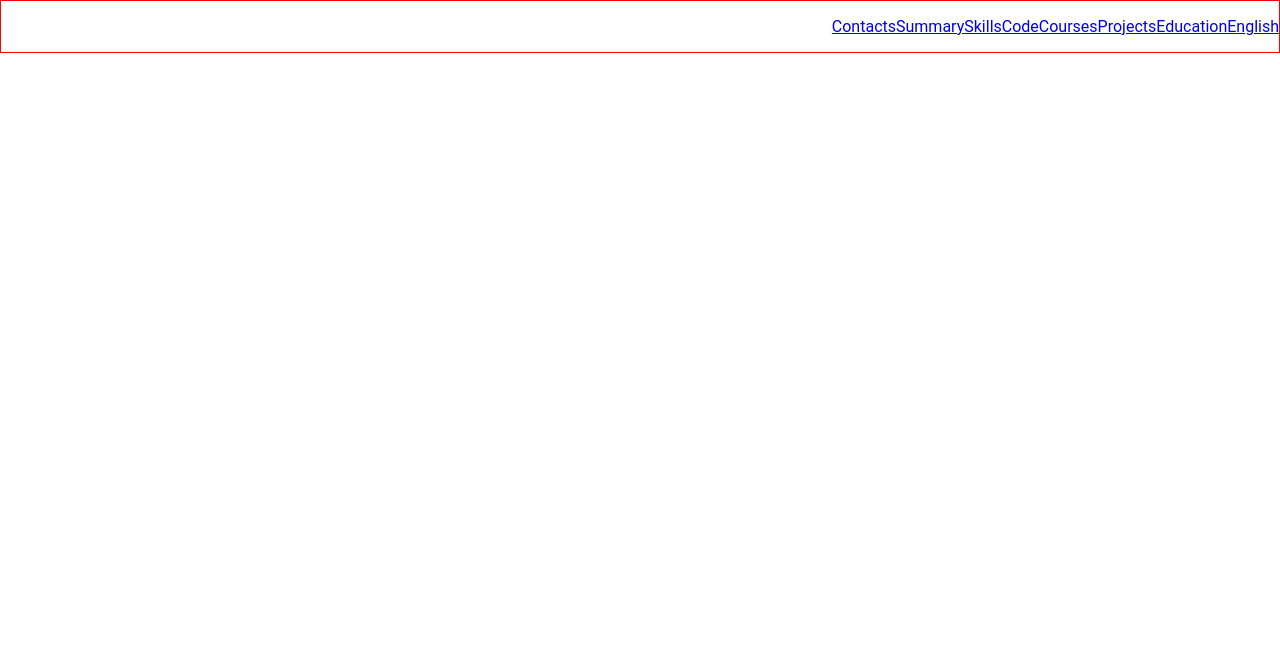
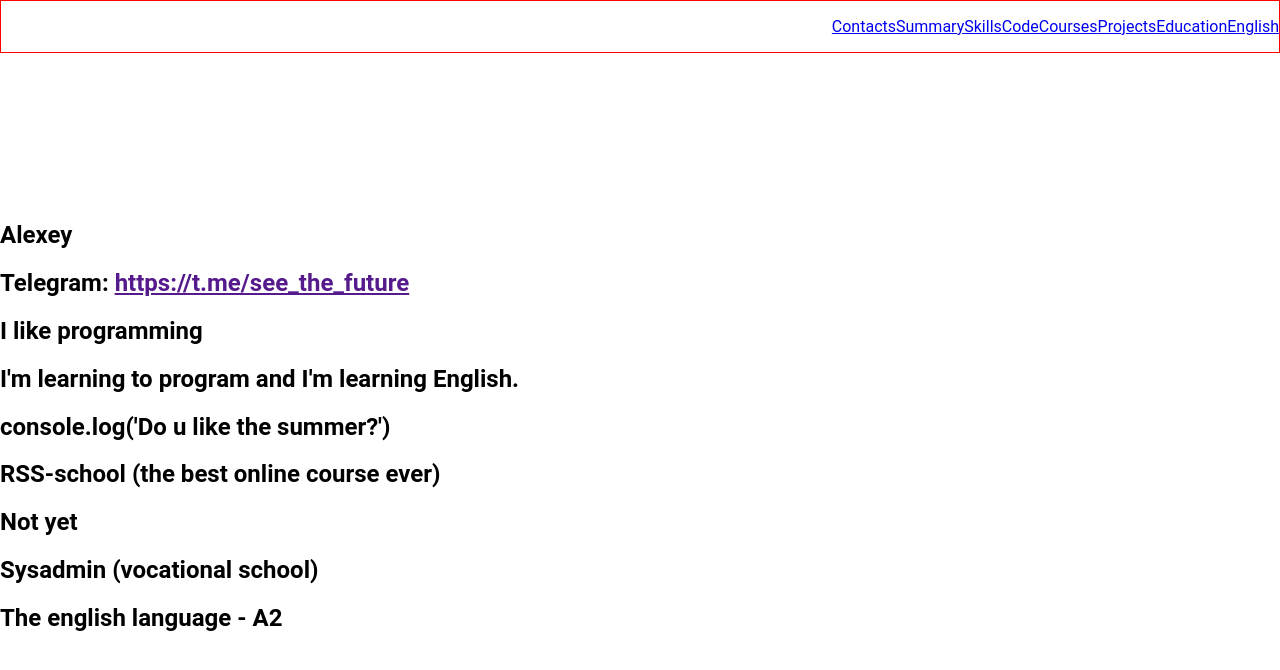
Before and after one commit to AtesiT/rsschool-cv, a plain HTML site: page index.html in a window 1280 px wide. Drawn offline with Linux system fonts and the light colour scheme; a web font is replaced by a local one.

Commit message:
feat: add section and description main

```diff
--- a/index.html
+++ b/index.html
@@ -31,7 +31,51 @@
 
     <main>
         <div class="container">
-
+            <section class="section" id="profile" class="section-title">
+                <h1>
+                    Alexey
+                </h1>
+            </section>
+            <section class="section" id="contacts" class="section-title">
+                <h2>
+                    Telegram: <a href="">https://t.me/see_the_future</a>
+                </h2>
+            </section>
+            <section class="section" id="summary" class="section-title">
+                <h2>
+                    I like programming
+                </h2>
+            </section>
+            <section class="section" id="skills" class="section-title">
+                <h2>
+                    I'm learning to program and I'm learning English.
+                </h2>
+            </section>
+            <section class="section" id="code" class="section-title">
+                <h2>
+                    console.log('Do u like the summer?')
+                </h2>
+            </section>
+            <section class="section" id="courses" class="section-title">
+                <h2>
+                    RSS-school (the best online course ever)
+                </h2>
+            </section>
+            <section class="section" id="projects" class="section-title">
+                <h2>
+                    Not yet
+                </h2>
+            </section>
+            <section class="section" id="education" class="section-title">
+                <h2>
+                    Sysadmin (vocational school)
+                </h2>
+            </section>
+            <section class="section" id="languages" class="section-title">
+                <h2>
+                    The english language - A2
+                </h2>
+            </section>
         </div>
     </main>
 
```
